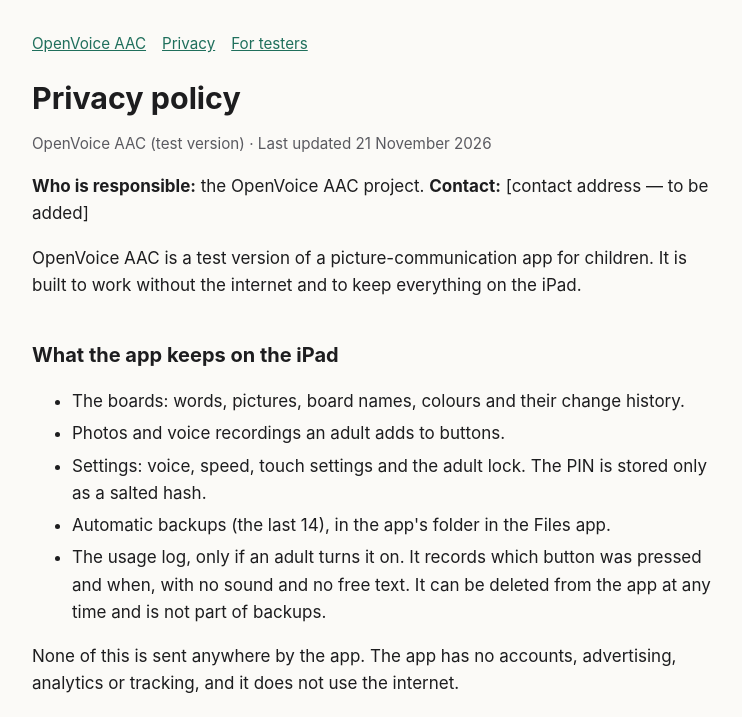
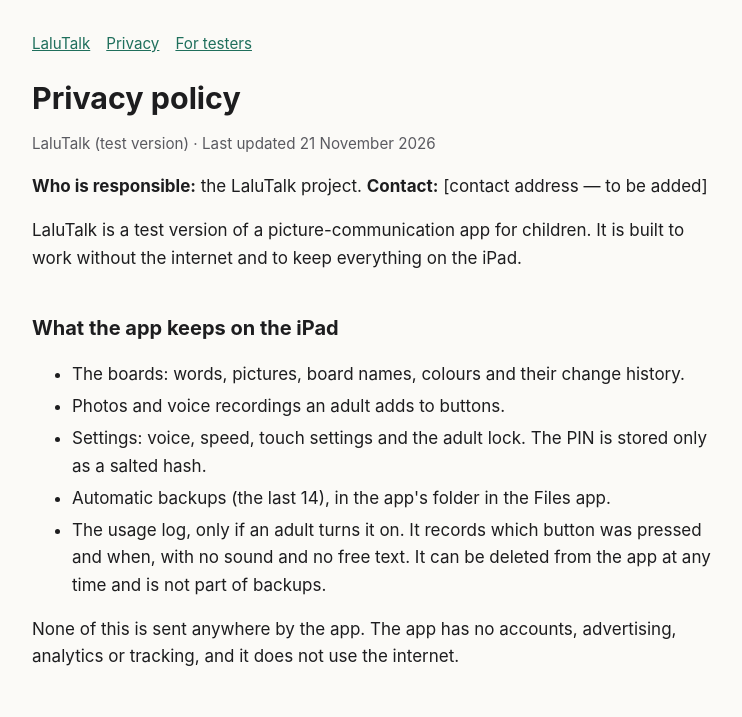
Before and after one commit to morbut/lalutalk-site, a plain HTML site: page privacy.html in a window 1280 px wide. Shown: the top 717 px of the page, without its empty margins (264-1006 px from the left). Drawn offline with Linux system fonts and the light colour scheme.

Commit message:
Update site

```diff
--- a/privacy.html
+++ b/privacy.html
@@ -1,12 +1,12 @@
 <!doctype html>
 <html lang="en"><head><meta charset="utf-8"><meta name="viewport" content="width=device-width,initial-scale=1">
-<title>Privacy policy · OpenVoice AAC</title><link rel="stylesheet" href="style.css"></head>
+<title>Privacy policy · LaluTalk</title><link rel="stylesheet" href="style.css"></head>
 <body><main>
-<nav><a href="./">OpenVoice AAC</a><a href="privacy.html">Privacy</a><a href="testers.html">For testers</a></nav>
+<nav><a href="./">LaluTalk</a><a href="privacy.html">Privacy</a><a href="testers.html">For testers</a></nav>
 <h1>Privacy policy</h1>
-<p class="meta">OpenVoice AAC (test version) · Last updated 21 November 2026</p>
-<p><strong>Who is responsible:</strong> the OpenVoice AAC project. <strong>Contact:</strong> <span class="contact">[contact address — to be added]</span></p>
-<p>OpenVoice AAC is a test version of a picture-communication app for children. It is built to work without the internet and to keep everything on the iPad.</p>
+<p class="meta">LaluTalk (test version) · Last updated 21 November 2026</p>
+<p><strong>Who is responsible:</strong> the LaluTalk project. <strong>Contact:</strong> <span class="contact">[contact address — to be added]</span></p>
+<p>LaluTalk is a test version of a picture-communication app for children. It is built to work without the internet and to keep everything on the iPad.</p>
 
 <h2>What the app keeps on the iPad</h2>
 <ul>
@@ -47,5 +47,5 @@
 
 <h2>Changes</h2>
 <p>If what the app does changes, this page changes before the new version is offered to testers.</p>
-<footer>OpenVoice AAC — a free picture-communication app, in testing. Contact: <span class="contact">[contact address — to be added]</span></footer>
+<footer>LaluTalk — a free picture-communication app, in testing. Contact: <span class="contact">[contact address — to be added]</span></footer>
 </main></body></html>
```
Also changed, not shown: index.html (+4 -4 lines), testers.html (+3 -3 lines).
